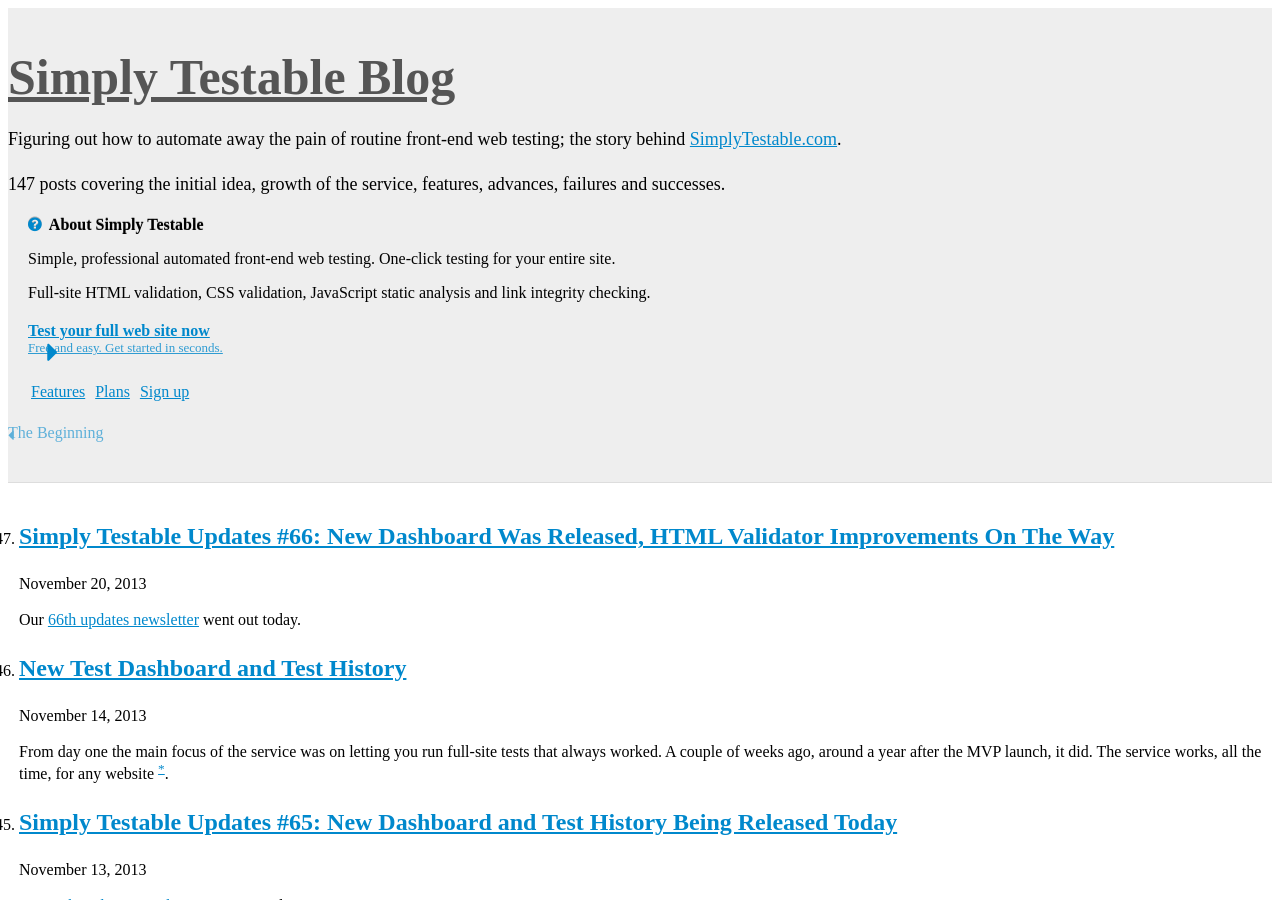
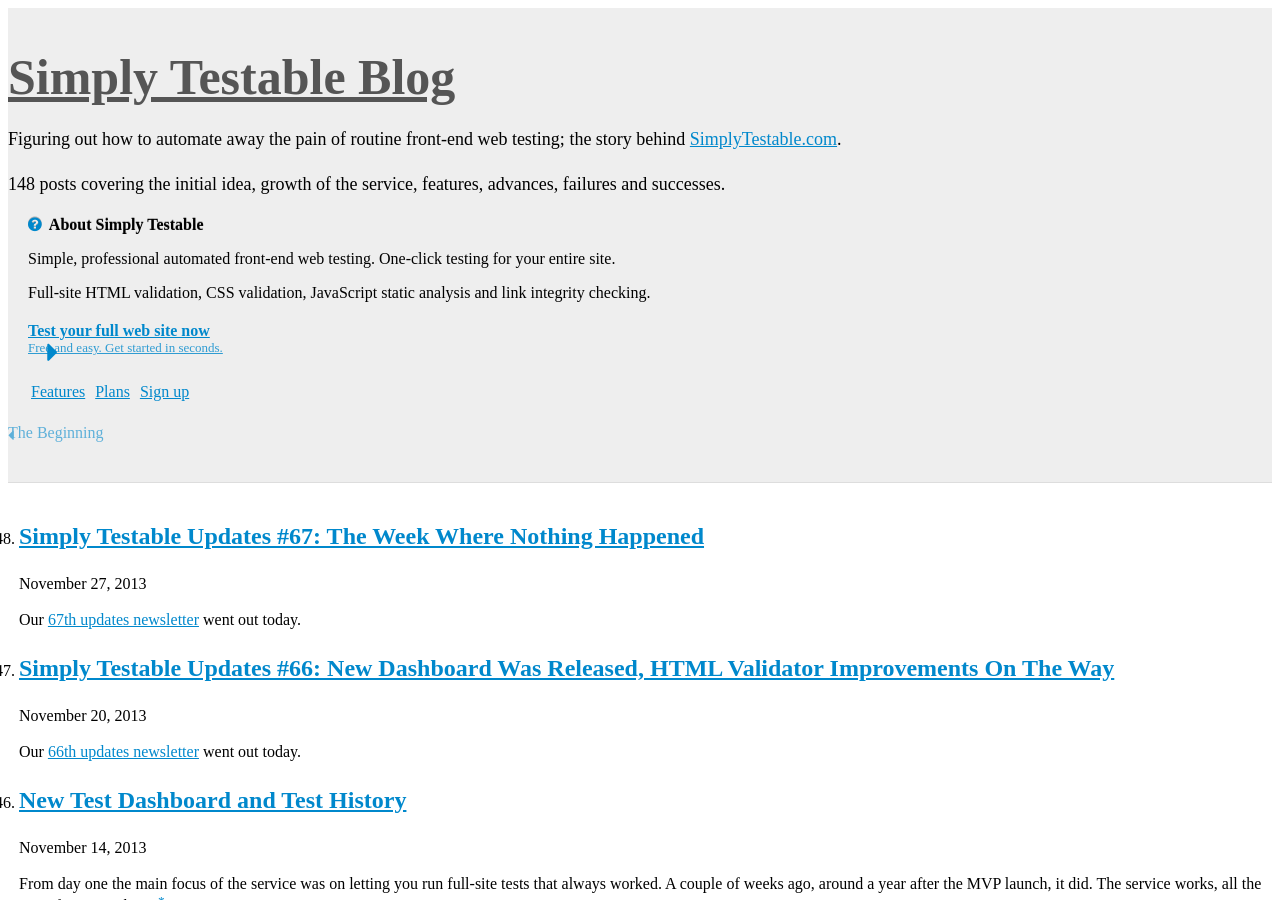
Before and after one commit to webignition/blog.simplytestable.com, a Jekyll site: the page built from archive/index.html, in a window 1280 px wide and 900 px high. Built offline with Jekyll 4.4.1, drawn with Linux system fonts in a browser that asks for light colours; nearby versions of some CDN libraries; comment, search, counter and statistics services are not loaded; a style sheet for code colours, icons or effects is not loaded; some of the changed text lies outside the part shown.

Commit message:
67th newsletter notification

```diff
--- a/archive/index.html
+++ b/archive/index.html
@@ -6,6 +6,28 @@ is_archive: true
 <ol class="archive">
 
 
+    <li value="148">
+        <h2><a href="/simply-testable-updates-67/">Simply Testable Updates #67: The Week Where Nothing Happened </a></h2>
+        <p class="post-date">November 27, 2013</p>
+
+
+
+
+
+
+
+
+
+    <p>
+        Our <a href="http://us5.campaign-archive1.com/?u=ac75e33d993d2b502e333ddd0&id=683346632c">67th updates newsletter</a> went out today.
+    </p>
+
+
+
+
+    </li>
+
+
     <li value="147">
         <h2><a href="/simply-testable-updates-66/">Simply Testable Updates #66: New Dashboard Was Released, HTML Validator Improvements On The Way </a></h2>
         <p class="post-date">November 20, 2013</p>
```
Also changed, not shown: _posts/2013-11-27-simply-testable-updates-67.html (added, +15 -0 lines), sitemap.xml (+7 -3 lines), 1 other file.
